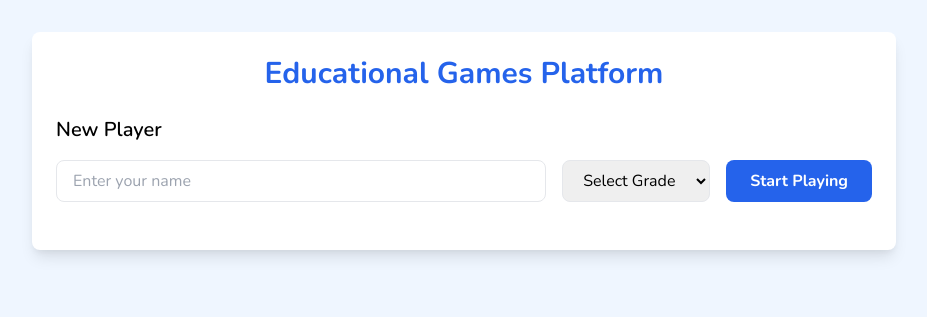
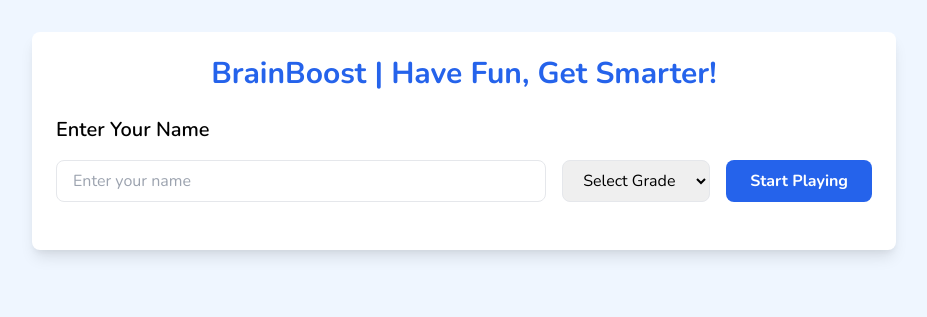
Before and after one commit to musa-pro/brainboost, a plain HTML site: page index.html in a window 1280 px wide. Shown: the whole page, without its empty margins (176-1103 px from the left). Drawn offline with nearby package versions, Linux system fonts and the light colour scheme.

Commit message:
Update index.html

```diff
--- a/index.html
+++ b/index.html
@@ -3,7 +3,7 @@
 <head>
     <meta charset="UTF-8">
     <meta name="viewport" content="width=device-width, initial-scale=1.0">
-    <title>BrainBoost | Make yourself smarter!</title>
+    <title>BrainBoost | Have Fun, Get Smarter!</title>
 
     <link href="https://cdn.jsdelivr.net/npm/tailwindcss@2.2.19/dist/tailwind.min.css" rel="stylesheet">
     <link href="https://fonts.googleapis.com/css2?family=Nunito:wght@400;600;700&display=swap" rel="stylesheet">
@@ -19,10 +19,10 @@
     <div x-data="gameApp()" class="container mx-auto px-4 py-8 max-w-4xl">
         <!-- User Registration / Login -->
         <div x-show="!currentUser" class="bg-white rounded-lg shadow-lg p-6 mb-8">
-            <h1 class="text-3xl font-bold text-center text-blue-600 mb-6">Educational Games Platform</h1>
+            <h1 class="text-3xl font-bold text-center text-blue-600 mb-6">BrainBoost | Have Fun, Get Smarter!</h1>
 
             <div class="mb-6">
-                <h2 class="text-xl font-semibold mb-4">New Player</h2>
+                <h2 class="text-xl font-semibold mb-4">Enter Your Name</h2>
                 <div class="flex flex-col sm:flex-row gap-4">
                     <input
                         type="text"
```
